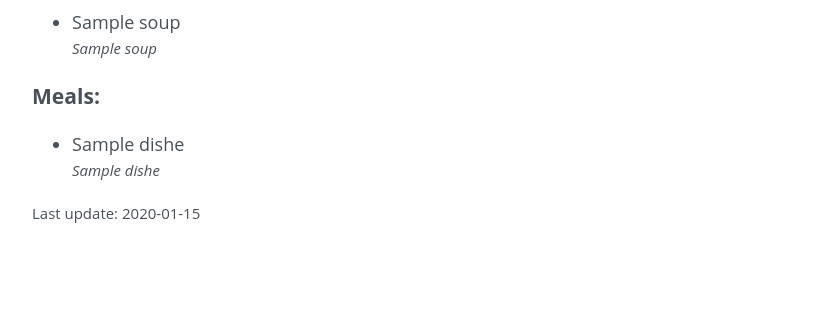
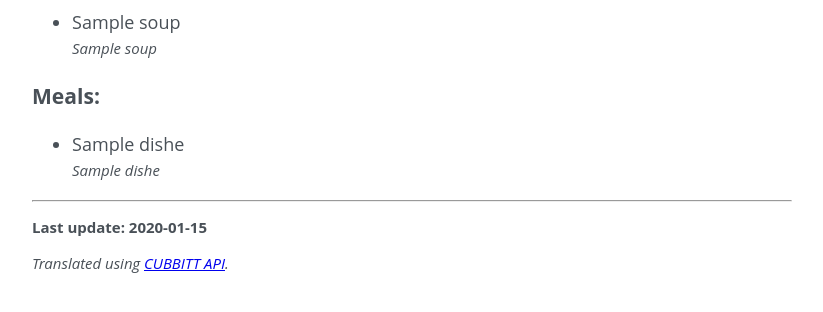
Before and after one commit to kasnerz/troja-lunch, a Python web app: template app/templates/index.html in a window 1280 px wide. Shown: the part 273-585 px from the top of the page, without its empty margins (228-1051 px from the left). Run offline with Jinja, Linux system fonts and the light colour scheme; the template is opened without the code that fills it: most values are stand-ins (such as "Sample title", 1, 10 or a date in 2020).

Commit message:
Minor updates

```diff
--- a/app/static/css/custom.css
+++ b/app/static/css/custom.css
@@ -7,5 +7,10 @@ body {
     padding: 0 20px;
     font: 18px/1.4 'Open Sans', sans-serif;
     color: #495057;
-    background-color: #ffffff;
+    background-color: #FFFFFF;
+    /*background-color: #F5F3D4;*/
 }
+
+#footnote {
+    font-size: 15px
+}
--- a/app/templates/index.html
+++ b/app/templates/index.html
@@ -29,6 +29,10 @@
     </div>
     {% endfor %}
 
-    <small>Last update: {{ last_update }} </small>
+    <hr>
+    <div id="footnote">
+        <p><b>Last update: {{ last_update }}</b></p>
+        <p><i>Translated using <a href="https://lindat.mff.cuni.cz/services/translation/docs">CUBBITT API</a>.</i></p>
+    </div>
 
 </body>
--- a/requirements.txt
+++ b/requirements.txt
@@ -6,3 +6,4 @@ requests==2.28.1
 slack_sdk==3.19.0
 textract==1.6.5
 flask_apscheduler
+gunicorn==20.1.0
--- a/run.py
+++ b/run.py
@@ -16,6 +16,12 @@ def parse_args():
 
     return parser.parse_args()
 
+def main():
+    args = parse_args()
+    main(args)
+    return app
+
+
 if __name__ == '__main__':
     args = parse_args()
     main(args)
```
Also changed, not shown: 1 other file.
